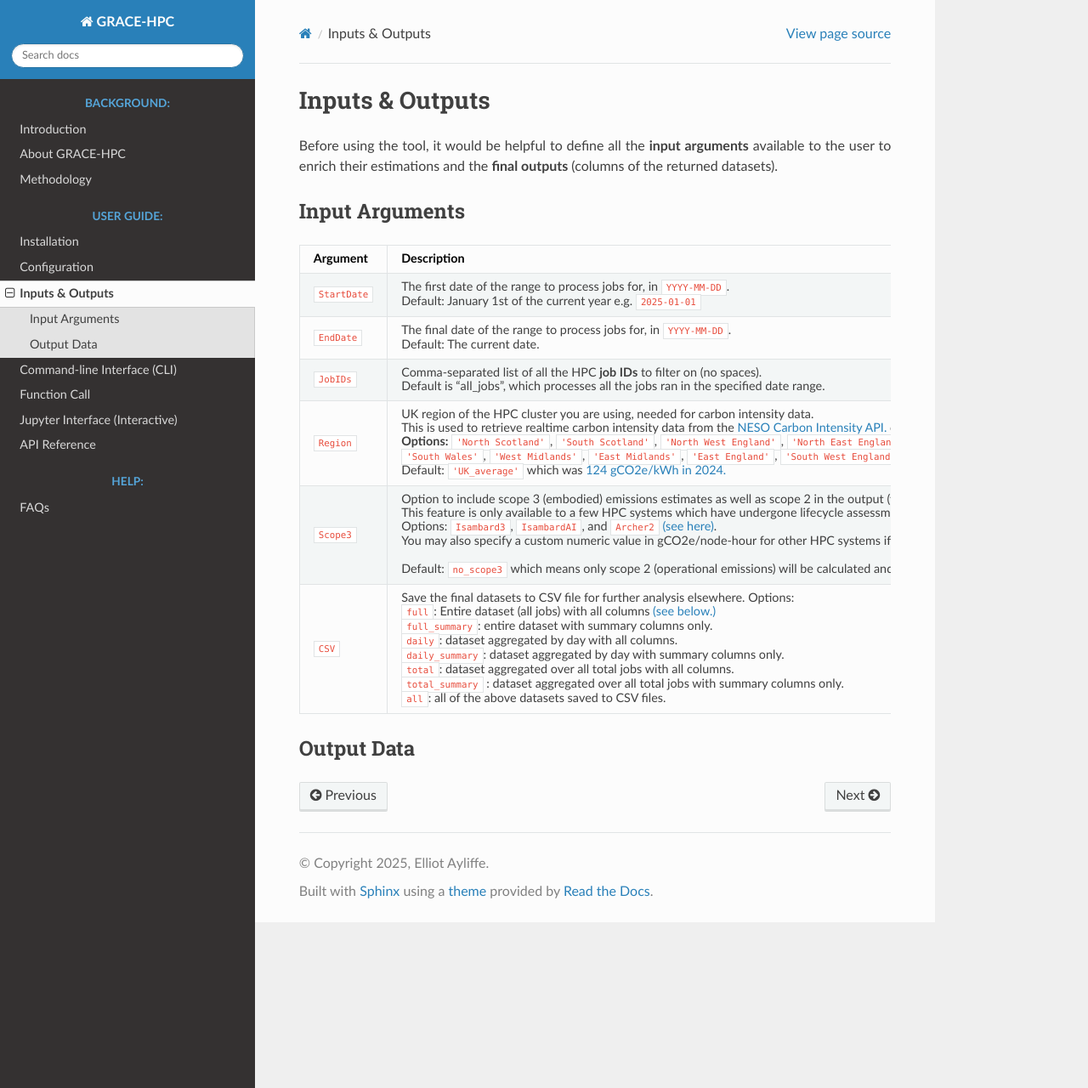
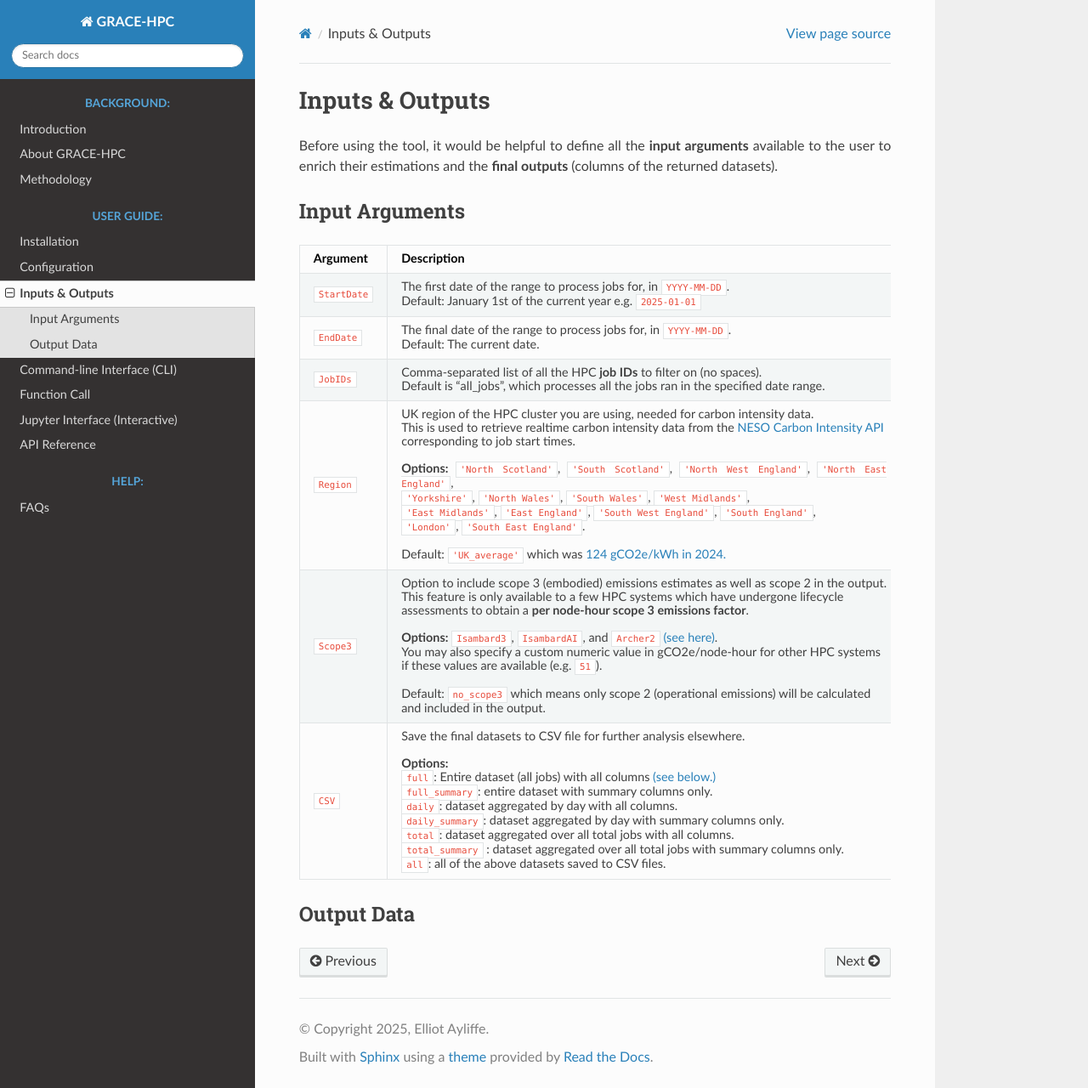
Before and after one commit to Elliot-Ayliffe/GRACE-HPC, a Sphinx documentation site: the page built from docs/inputs_outputs.md, in a window 1280 px wide and 1280 px high. Shown: the whole window at 85% size. Built offline with Sphinx 7.4.7 and the Read the Docs theme 3.1.0, drawn with Linux system fonts in a browser that asks for light colours.

Commit message:
Update inputs_outputs.md

```diff
--- a/docs/inputs_outputs.md
+++ b/docs/inputs_outputs.md
@@ -9,9 +9,9 @@ Before using the tool, it would be helpful to define all the **input arguments**
 | `StartDate`         | The first date of the range to process jobs for, in `YYYY-MM-DD`.  <br>   Default: January 1st of the current year e.g. `2025-01-01`      |
 | `EndDate`           | The final date of the range to process jobs for, in `YYYY-MM-DD`.  <br> Default: The current date. |
 | `JobIDs`            | Comma-separated list of all the HPC **job IDs** to filter on (no spaces). <br> Default is "all_jobs", which processes all the jobs ran in the specified date range. |
-| `Region`            | UK region of the HPC cluster you are using, needed for carbon intensity data. <br> This is used to retrieve realtime carbon intensity data from the [NESO Carbon Intensity API.](https://carbonintensity.org.uk) corresponding to job start times. <br> **Options:** `'North Scotland'`, `'South Scotland'`, `'North West England'`, `'North East England'`, `'Yorkshire'`, `'North Wales'`, <br> `'South Wales'`, `'West Midlands'`, `'East Midlands'`, `'East England'`, `'South West England'`, `'South England'`, `'London'`, `'South East England'`. <br> Default: `'UK_average'` which was [124 gCO2e/kWh in 2024.](https://www.carbonbrief.org/analysis-uks-electricity-was-cleanest-ever-in-2024/)  |
-| `Scope3`            | Option to include scope 3 (embodied) emissions estimates as well as scope 2 in the output (for your HPC). <br>  This feature is only available to a few HPC systems which have undergone lifecycle assessments to obtain a **per node-hour scope 3 emissions factor**. <br> Options: `Isambard3`, `IsambardAI`, and `Archer2` [(see here)](https://docs.archer2.ac.uk/user-guide/energy/). <br> You may also specify a custom numeric value in gCO2e/node-hour for other HPC systems if these values are available (e.g. `51`). <br><br> Default: `no_scope3` which means only scope 2 (operational emissions) will be calculated and included in the output.|
-| `CSV`               | Save the final datasets to CSV file for further analysis elsewhere. Options: <br> `full`: Entire dataset (all jobs) with all columns [(see below.)](#output-data) <br> `full_summary`: entire dataset with summary columns only. <br> `daily`: dataset aggregated by day with all columns. <br> `daily_summary`: dataset aggregated by day with summary columns only. <br> `total`: dataset aggregated over all total jobs with all columns. <br> `total_summary` : dataset aggregated over all total jobs with summary columns only.  <br> `all`: all of the above datasets saved to CSV files.|
+| `Region`            | UK region of the HPC cluster you are using, needed for carbon intensity data. <br> This is used to retrieve realtime carbon intensity data from the [NESO Carbon Intensity API](https://carbonintensity.org.uk) <br> corresponding to job start times. <br><br> **Options:** `'North Scotland'`, `'South Scotland'`, `'North West England'`, `'North East England'`, <br> `'Yorkshire'`, `'North Wales'`, `'South Wales'`, `'West Midlands'`, <br> `'East Midlands'`, `'East England'`, `'South West England'`, `'South England'`, <br> `'London'`, `'South East England'`. <br><br> Default: `'UK_average'` which was [124 gCO2e/kWh in 2024.](https://www.carbonbrief.org/analysis-uks-electricity-was-cleanest-ever-in-2024/)  |
+| `Scope3`            | Option to include scope 3 (embodied) emissions estimates as well as scope 2 in the output. <br>  This feature is only available to a few HPC systems which have undergone lifecycle <br> assessments to obtain a **per node-hour scope 3 emissions factor**. <br><br> **Options:** `Isambard3`, `IsambardAI`, and `Archer2` [(see here)](https://docs.archer2.ac.uk/user-guide/energy/). <br> You may also specify a custom numeric value in gCO2e/node-hour for other HPC systems <br> if these values are available (e.g. `51`). <br><br> Default: `no_scope3` which means only scope 2 (operational emissions) will be calculated <br> and included in the output.|
+| `CSV`               | Save the final datasets to CSV file for further analysis elsewhere. <br><br> **Options:** <br> `full`: Entire dataset (all jobs) with all columns [(see below.)](#output-data) <br> `full_summary`: entire dataset with summary columns only. <br> `daily`: dataset aggregated by day with all columns. <br> `daily_summary`: dataset aggregated by day with summary columns only. <br> `total`: dataset aggregated over all total jobs with all columns. <br> `total_summary` : dataset aggregated over all total jobs with summary columns only.  <br> `all`: all of the above datasets saved to CSV files.|
 
 
 
```
